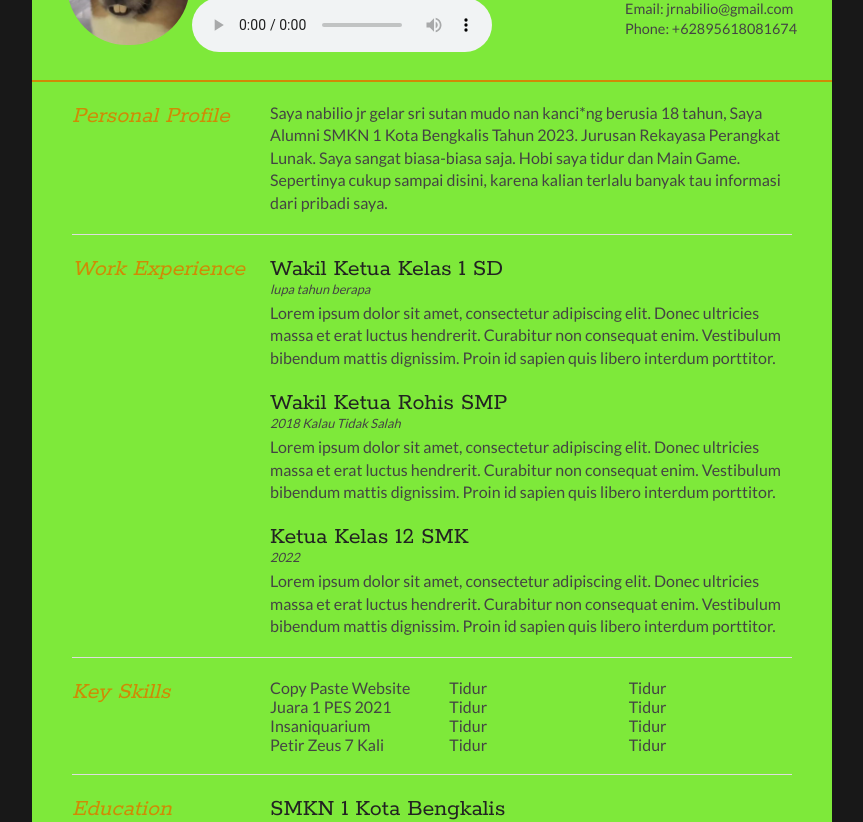
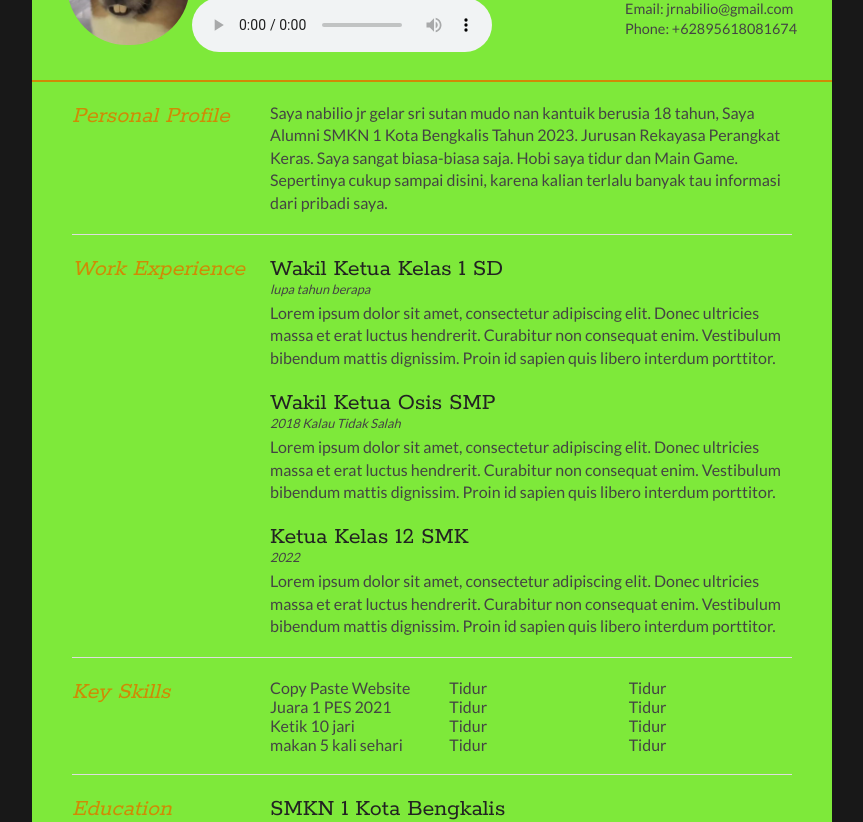
Before and after one commit to nabilkwn/curr.vitae_error, a plain HTML site: page index.html in a window 1280 px wide. Shown: the part 133-955 px from the top of the page, without its empty margins (208-1071 px from the left). Drawn offline with Linux system fonts and the light colour scheme.

Commit message:
Version One

```diff
--- a/index.html
+++ b/index.html
@@ -67,9 +67,9 @@
 
             <div class="sectionContent">
               <p>
-                Saya nabilio jr gelar sri sutan mudo nan kanci*ng berusia 18
+                Saya nabilio jr gelar sri sutan mudo nan kantuik berusia 18
                 tahun, Saya Alumni SMKN 1 Kota Bengkalis Tahun 2023. Jurusan
-                Rekayasa Perangkat Lunak. Saya sangat biasa-biasa saja. Hobi
+                Rekayasa Perangkat Keras. Saya sangat biasa-biasa saja. Hobi
                 saya tidur dan Main Game. Sepertinya cukup sampai disini, karena
                 kalian terlalu banyak tau informasi dari pribadi saya.
               </p>
@@ -96,7 +96,7 @@
             </article>
 
             <article>
-              <h2>Wakil Ketua Rohis SMP</h2>
+              <h2>Wakil Ketua Osis SMP</h2>
               <p class="subDetails">2018 Kalau Tidak Salah</p>
               <p>
                 Lorem ipsum dolor sit amet, consectetur adipiscing elit. Donec
@@ -129,8 +129,8 @@
             <ul class="keySkills">
               <li>Copy Paste Website</li>
               <li>Juara 1 PES 2021</li>
-              <li>Insaniquarium</li>
-              <li>Petir Zeus 7 Kali</li>
+              <li>Ketik 10 jari</li>
+              <li>makan 5 kali sehari</li>
               <li>Tidur</li>
               <li>Tidur</li>
               <li>Tidur</li>
```
